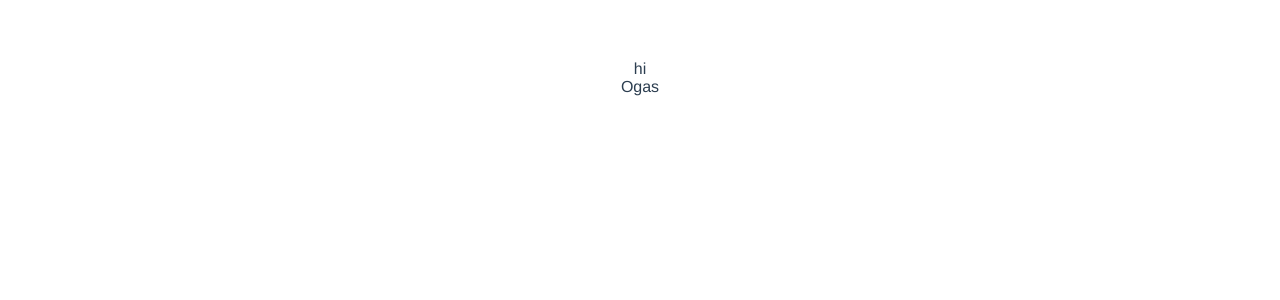
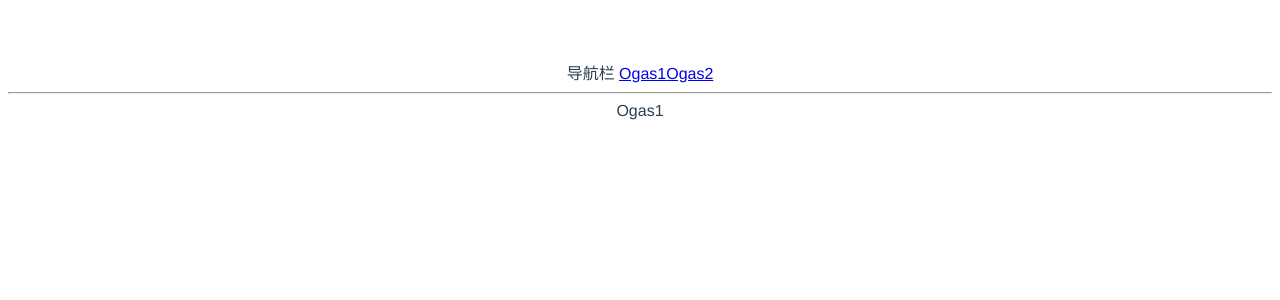
Before and after one commit to Ogasss/OgasUI, a Vue app: page /#/Ogas1 in a window 1280 px wide. Shown: the top 300 px of the page. Built offline with nearby package versions, Linux system fonts and the light colour scheme.

Commit message:
路由初始化

```diff
--- a/index.html
+++ b/index.html
@@ -8,6 +8,6 @@
 </head>
 <body>
   <div id="app"></div>
-  <script type="module" src="/src/main.js"></script>
+  <script type="module" src="/src/main.ts"></script>
 </body>
 </html>
--- a/src/App.vue
+++ b/src/App.vue
@@ -1,14 +1,14 @@
 <template>
-  <div>hi</div>
-  <Ogas/>
+  <div>导航栏
+    <router-link to="/Ogas1">Ogas1</router-link>
+    <router-link to="/Ogas2">Ogas2</router-link>
+  </div>
+  <hr/>
+  <router-view></router-view>
 </template>
 
 <script>
-import Ogas from './components/Ogas.vue'
 export default {
   name: 'App',
-  components: {
-    Ogas
-  }
 }
 </script>
--- a/src/components/Ogas.vue
+++ b/src/components/Ogas1.vue
@@ -1,3 +1,3 @@
 <template>
-    <div>Ogas</div>
+    <div>Ogas1</div>
 </template>
--- /dev/null
+++ b/src/components/Ogas2.vue
@@ -0,0 +1,5 @@
+<template>
+    <div>
+        Ogas2
+    </div>
+</template>
--- a/src/main.js
+++ /dev/null
@@ -1,5 +0,0 @@
-import { createApp } from 'vue'
-import App from './App.vue'
-import './index.css'
-
-createApp(App).mount('#app')
--- /dev/null
+++ b/src/router/router.ts
@@ -0,0 +1,23 @@
+import Ogas1 from '../components/Ogas1.vue'
+import Ogas2 from '../components/Ogas2.vue'
+import {createWebHashHistory, createRouter} from 'vue-router'
+
+
+const history = createWebHashHistory()
+export const router = createRouter({
+    history: history,
+    routes: [
+        {
+            path: "/",
+            redirect: '/Ogas1'
+        },
+        {
+            path: '/Ogas1',
+            component: Ogas1
+        },
+        {
+            path: '/Ogas2',
+            component: Ogas2
+        }
+    ]
+})
--- /dev/null
+++ b/src/shims-vue.d.ts
@@ -0,0 +1,5 @@
+declare module '*.vue' {
+    import { ComponentOptions } from "vue";
+    const ComponentOptions: ComponentOptions
+    export default ComponentOptions
+}
```
Also changed, not shown: package.json (+4 -3 lines), src/main.ts (added, +8 -0 lines), 1 other file (tests, documents, lock files or other folders).
